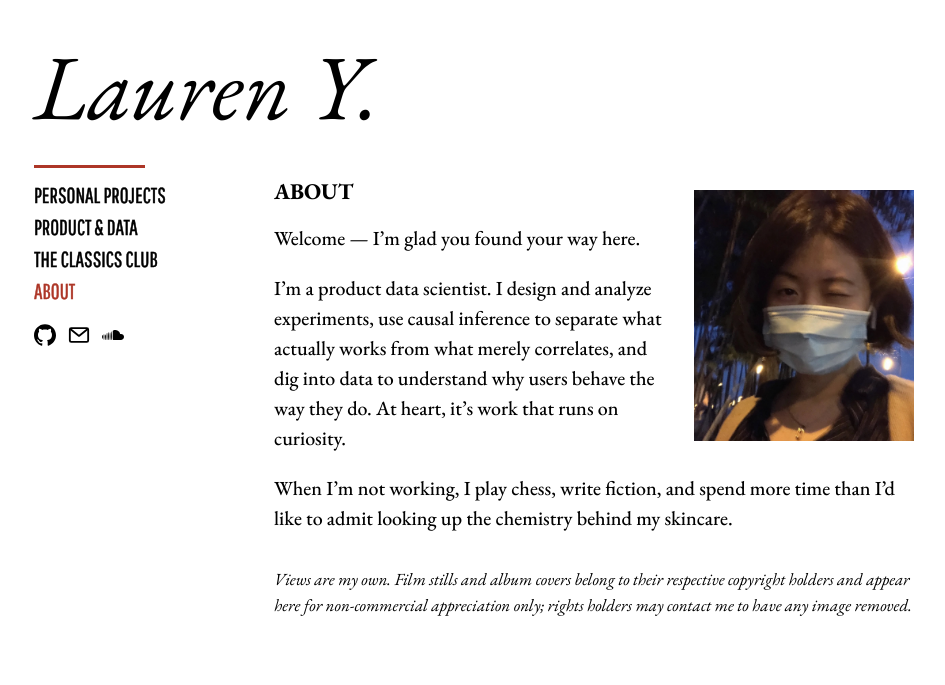
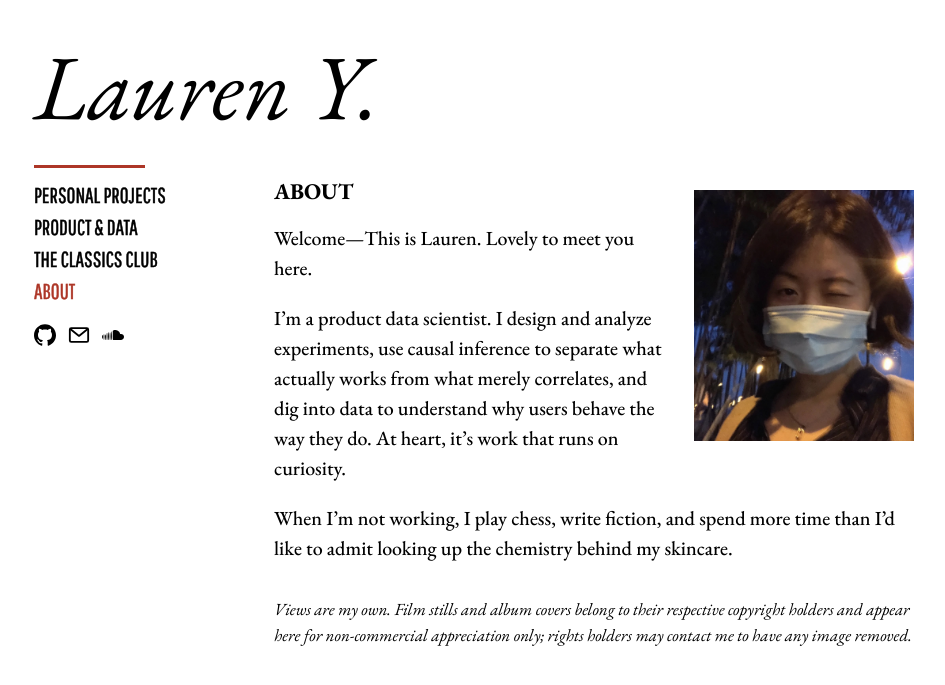
Before and after one commit to laurengyu/laurengyu.github.io, a Jekyll site: the page built from about.html, in a window 1280 px wide. Shown: the top 685 px of the page, without its empty margins (6-951 px from the left). Built offline with Jekyll 4.4.1, drawn with Linux system fonts in a browser that asks for light colours.

Commit message:
Update About page

```diff
--- a/about.html
+++ b/about.html
@@ -6,7 +6,7 @@ permalink: /about/
 <article class="front-page">
   <img class="about-photo" src="{{ '/assets/about/lauren.jpg' | relative_url }}" alt="Lauren Y.">
   <h1>About</h1>
-  <p>Welcome — I’m glad you found your way here.</p>
+  <p>Welcome—This is Lauren. Lovely to meet you here.</p>
   <p>I’m a product data scientist. I design and analyze experiments, use causal inference to separate what actually works from what merely correlates, and dig into data to understand why users behave the way they do. At heart, it’s work that runs on curiosity.</p>
   <p>When I’m not working, I play chess, write fiction, and spend more time than I’d like to admit looking up the chemistry behind my skincare.</p>
   <p class="disclaimer">Views are my own. Film stills and album covers belong to their respective copyright holders and appear here for non-commercial appreciation only; rights holders may contact me to have any image removed.</p>
```
